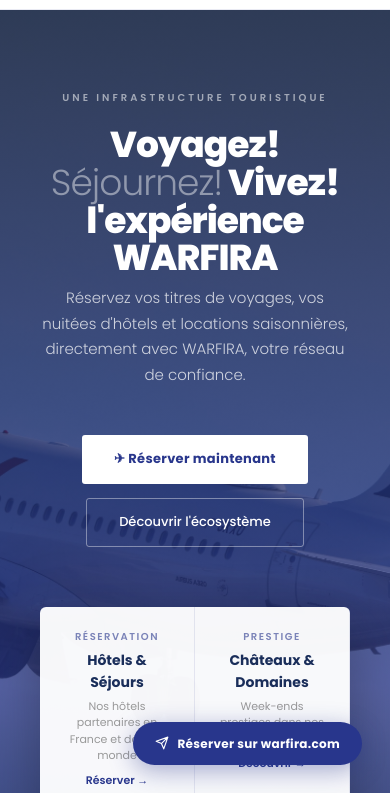
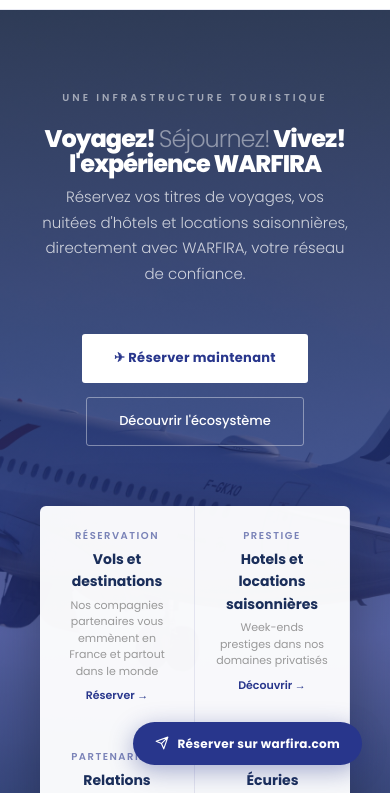
Before and after one commit to LoicaD123/warfira.online, a plain HTML site: page index.html in a window 390 px wide. Shown: the part 51-844 px from the top of the page. Drawn offline with Linux system fonts and the light colour scheme.

Commit message:
Ajout des dernières modifications

```diff
--- a/index.html
+++ b/index.html
@@ -66,7 +66,7 @@
     .hero::before { content: ''; position: absolute; inset: 0; background: linear-gradient(180deg, rgba(17,30,58,0.82) 0%, rgba(40,54,140,0.70) 60%, rgba(17,30,58,0.95) 100%); z-index: 1; }
     .hero > * { position: relative; z-index: 2; }
     .hero-eyebrow { font-size: 10px; font-weight: 600; letter-spacing: 3px; color: rgba(255,255,255,0.55); text-transform: uppercase; margin-bottom: 20px; animation: fadeDown 0.8s ease both; }
-    .hero h1 { font-size: 64px; font-weight: 800; color: var(--white); line-height: 1.05; max-width: 800px; margin-bottom: 8px; animation: fadeDown 0.8s 0.15s ease both; letter-spacing: -1px; }
+    .hero h1 { font-size: 40px; font-weight: 800; color: var(--white); line-height: 1.05; max-width: 800px; margin-bottom: 8px; animation: fadeDown 0.8s 0.15s ease both; letter-spacing: -1px; }
     .hero h1 span { color: rgba(255,255,255,0.45); font-weight: 300; }
     .hero-tagline { font-size: 18px; font-weight: 300; color: rgba(255,255,255,0.75); max-width: 560px; line-height: 1.7; margin-bottom: 48px; animation: fadeDown 0.8s 0.3s ease both; }
     .hero-ctas { display: flex; gap: 14px; flex-wrap: wrap; justify-content: center; animation: fadeDown 0.8s 0.45s ease both; margin-bottom: 60px; }
@@ -202,7 +202,7 @@
     @media (max-width: 768px) {
       .topbar { display: none; }
       .nav { padding: 12px 20px; }
-      .hero h1 { font-size: 36px; }
+      .hero h1 { font-size: 24px; }
       .hero-tagline { font-size: 15px; }
       .booking-bar { grid-template-columns: repeat(2, 1fr); max-width: 100%; }
       .offers-grid { grid-template-columns: 1fr; }
@@ -270,13 +270,13 @@
     <div class="booking-bar">
       <a href="https://www.warfira.com/hotels" target="_blank" class="booking-card">
         <div class="booking-card-label">Réservation</div>
-        <div class="booking-card-title">Hôtels & Séjours</div>
-        <div class="booking-card-sub">Nos hôtels partenaires en France et dans le monde</div>
+        <div class="booking-card-title">Vols et destinations</div>
+        <div class="booking-card-sub">Nos compagnies  partenaires vous emmènent en France et  partout dans le monde</div>
         <span class="booking-card-arrow">Réserver →</span>
       </a>
       <a href="https://www.warfira.com" target="_blank" class="booking-card">
         <div class="booking-card-label">Prestige</div>
-        <div class="booking-card-title">Châteaux & Domaines</div>
+        <div class="booking-card-title">Hotels et locations saisonnières</div>
         <div class="booking-card-sub">Week-ends prestiges dans nos domaines privatisés</div>
         <span class="booking-card-arrow">Découvrir →</span>
       </a>
```
Also changed, not shown: warfira_partenaires.html (+1 -1 lines), warfira_vision.html (+3 -4 lines).
